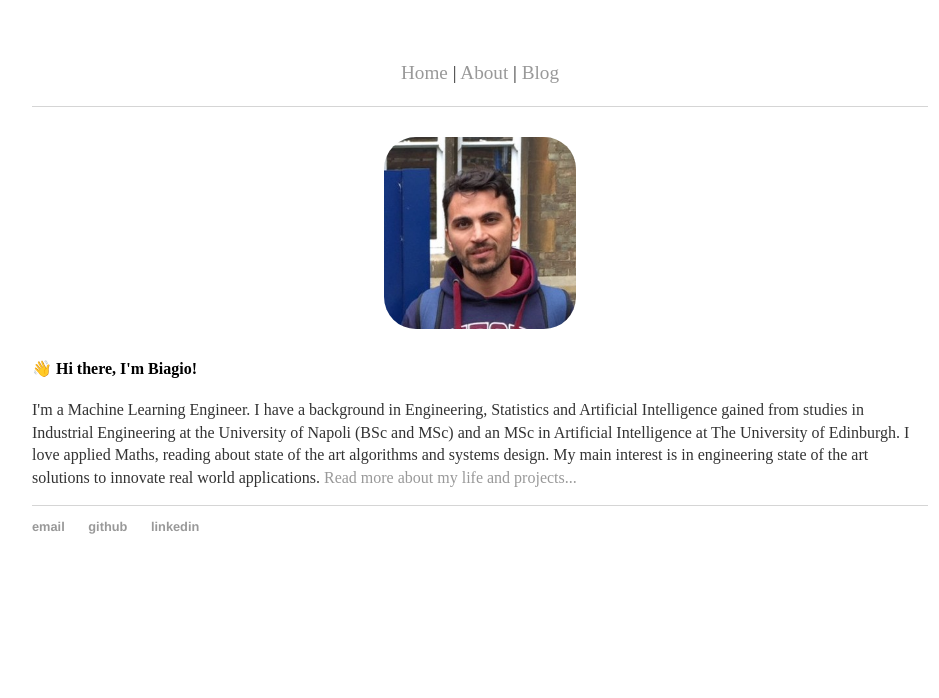
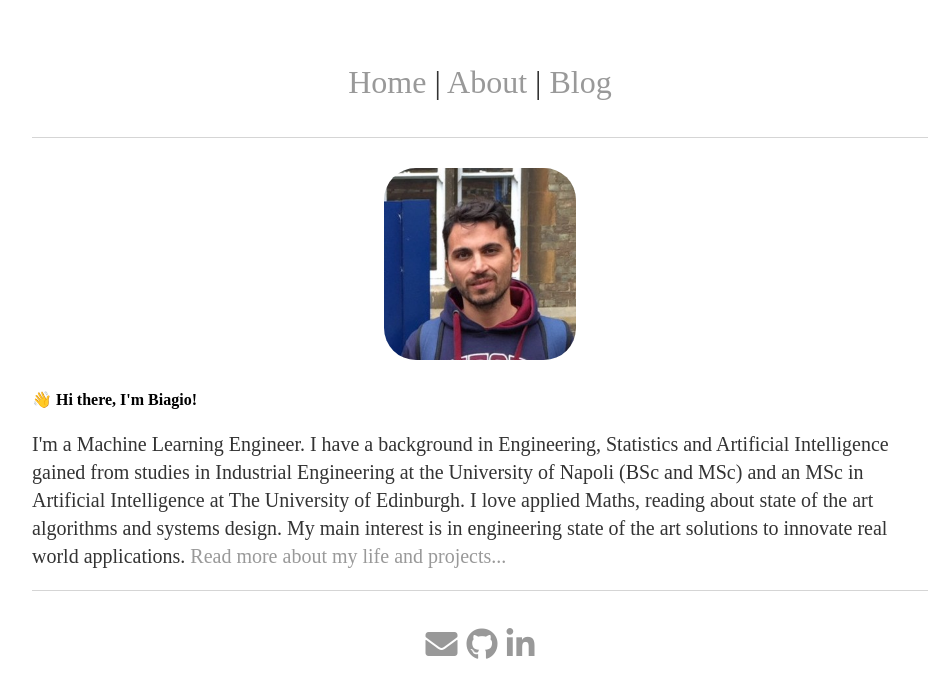
Before and after one commit to BiagioAntonelli/BiagioAntonelli.github.io, a Jekyll site: the page built from index.html, in a window 1280 px wide. Shown: the top 698 px of the page, without its empty margins (160-1099 px from the left). Built offline with Jekyll 4.4.1, drawn with Linux system fonts in a browser that asks for light colours.

Commit message:
minor style updates

```diff
--- a/_layouts/default.html
+++ b/_layouts/default.html
@@ -1,10 +1,13 @@
 <!DOCTYPE html>
 <html>
   <head>
+    <link rel="stylesheet" href="https://use.fontawesome.com/releases/v5.15.4/css/all.css" integrity="sha384-DyZ88mC6Up2uqS4h/KRgHuoeGwBcD4Ng9SiP4dIRy0EXTlnuz47vAwmeGwVChigm" crossorigin="anonymous">
     <link rel="shortcut icon" type="image/x-icon" href="https://images.unsplash.com/photo-1618331833071-ce81bd50d300?ixid=MnwxMjA3fDB8MHxwaG90by1wYWdlfHx8fGVufDB8fHx8&ixlib=rb-1.2.1&auto=format&fit=crop&w=870&q=80">
     <title>{{ page.title }}</title>
 
+
     <link rel="stylesheet" type="text/css" href="/css/main.css">
+
 
   </head>
 
@@ -21,9 +24,9 @@
 
   <footer>
    <ul>
-   <li align="center"><a href="mailto:antonelli.bi@gmail.com">email</a></li>
-   <li align="center"><a href="https://github.com/biagioantonelli">github</a></li>
-   <li align="center"><a href="https://www.linkedin.com/in/biagio-antonelli/">linkedin</a></li>
+   <p align="center"><a href="mailto:antonelli.bi@gmail.com"><i class="fas fa-envelope"></i></a>
+   <a href="https://github.com/biagioantonelli"><i class="fab fa-github"></i></a>
+   <a href="https://www.linkedin.com/in/biagio-antonelli/"><i class="fab fa-linkedin-in"></i></a></p>
    </ul>
   </footer>
   </body>
--- a/_layouts/post.html
+++ b/_layouts/post.html
@@ -1,6 +1,7 @@
 ---
 layout: default
 ---
+<script src="https://cdn.mathjax.org/mathjax/latest/MathJax.js?config=TeX-AMS-MML_HTMLorMML" type="text/javascript"></script>
 <h1>{{ page.title }}</h1>
 
 
--- a/css/main.css
+++ b/css/main.css
@@ -37,7 +37,7 @@
     font-family:'Helvetica', 'Arial', 'Sans-Serif';
 }
 p {
-    font-size: 1.5em;
+    font-size: 2.5em;
     line-height: 1.4em;
     color: #333;
 }
--- a/index.html
+++ b/index.html
@@ -8,7 +8,7 @@
 	</div>
 	<body>
 		<h4>&#128075; Hi there, I'm Biagio! </h4>
-		<p style="font-size: 16px;">I'm a Machine Learning Engineer. I have a background in Engineering, Statistics and Artificial Intelligence
+		<p style="font-size: 20px;">I'm a Machine Learning Engineer. I have a background in Engineering, Statistics and Artificial Intelligence
 			gained from studies in Industrial Engineering at the University of Napoli (BSc and MSc) and an MSc in Artificial Intelligence at The University of Edinburgh.
 			I love applied Maths, reading about state of the art algorithms and systems design. My main interest is in engineering state of the art solutions to innovate real world applications. <a href="/about">Read more about my life and projects...</a></p>
 	</body>
```
Also changed, not shown: _posts/2018-09-02-Biagio-Antonelli-site-launched.md (+2 -0 lines), about/index.html (+8 -4 lines), 1 other file.
